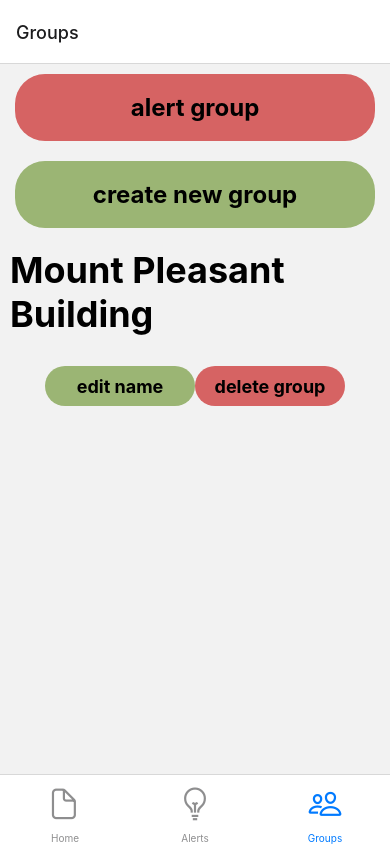
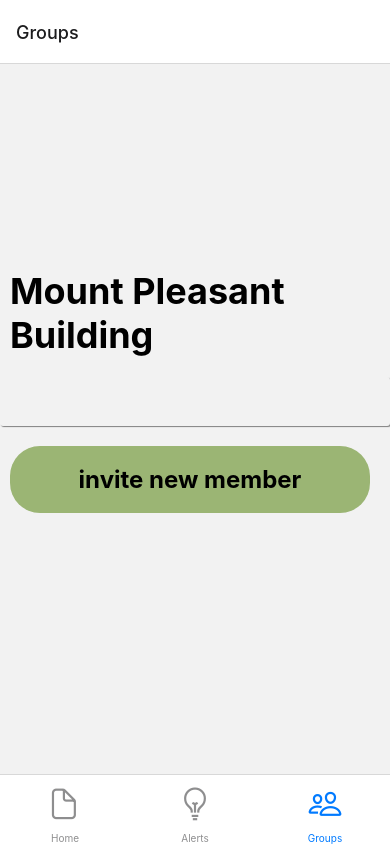
Before and after one commit to anthonycella/Neighbourhood-Mime-Watch, a React Native app in the folder frontend/: screen /Groups in a window 390 px wide. Built offline with nearby package versions, Linux system fonts and the light colour scheme.

Commit message:
Handle error messages for groupsmemberinvite

```diff
--- a/frontend/App.js
+++ b/frontend/App.js
@@ -47,7 +47,7 @@ export default function App() {
         />
         <Tab.Screen
           name="Groups"
-          component={GroupsMain}
+          component={GroupsMemberInvite}
           options={{
             tabBarLabel: 'Groups',
             tabBarIcon: ({ color, size }) => (
--- a/frontend/screens/GroupsMemberInvite.js
+++ b/frontend/screens/GroupsMemberInvite.js
@@ -4,30 +4,47 @@ import Button from '../components/Button';
 import Header from '../components/Header';
 import TextInput2 from '../components/TextInput2';
 import colours from '../config/colours';
+import ErrorMessage from '../components/ErrorMessage';
 
 export default function GroupsMemberInvite(props) {
+  const [phoneNumber, setPhoneNumber] = useState("")
   const [inviteSent, setInviteSent] = useState(false);
+  const [error, setError] = useState("")
 
   function handleInvite() {
+    if (!phoneNumber) {
+      return setError("please enter a phone number");
+    }
+
     // axios post request
     // twilio integration
+    setInviteSent(true);
+  }
+
+  function handleBack() {
+    // navigation
   }
 
   return (
     <View>
-      {inviteSent ?
+      {!inviteSent ?
       <View style={styles.sendInvite}>
         <Header text='Mount Pleasant Building' />
-        <TextInput2 placeholder="phone number" />
+        <TextInput2
+          laceholder="phone number"
+          value={phoneNumber}
+          onChangeText={setPhoneNumber}
+        />
         <Button
           onPress={handleInvite}
           buttonText='invite new member'
           colour={colours.green}
         />
+        <ErrorMessage text={error}/>
       </View>
       :
       <View style={styles.inviteSent}>
-        <Header text='778 430 1822 is now able to receive text alerts for Mount Pleasant Building.' />
+        <Header text={`${phoneNumber} is now able to receive text alerts for Mount Pleasant Building.`} />
         <Button
           onPress={handleBack}
           buttonText='Back to group'
```
